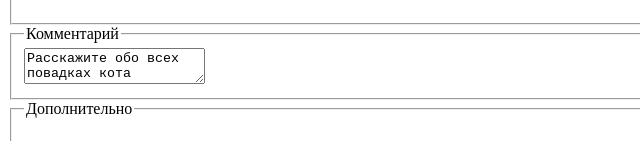
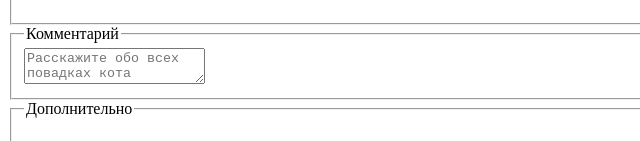
Before and after one commit to madekot/125174-cat-energy, a website: page source/form.html in a window 1280 px wide. Shown: the part 659-800 px from the top of the page, 0-640 px from the left. Drawn offline with Linux system fonts and the light colour scheme.

Commit message:
Написал name, прописал атрибут placeholder + добавил класс (form.html)

```diff
--- a/source/form.html
+++ b/source/form.html
@@ -108,7 +108,7 @@
         <fieldset>
           <legend class="form__title title title--medium">Комментарий</legend>
           <div class="form__wrapper">
-            <textarea>Расскажите обо всех повадках кота</textarea>
+            <textarea class="form__field-comment" name="form__field-comment" placeholder="Расскажите обо всех повадках кота"></textarea>
           </div>
         </fieldset>
 
```
